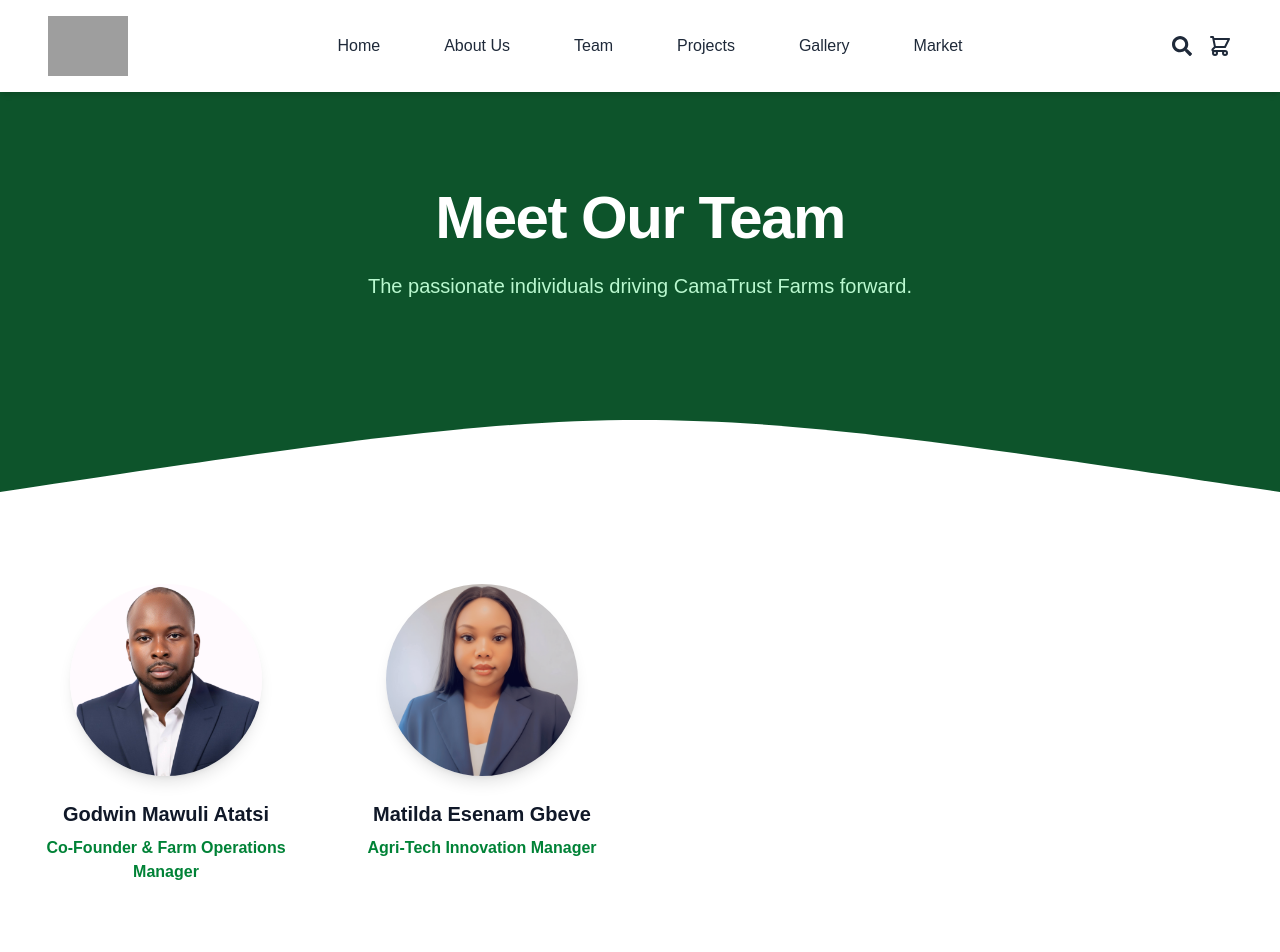
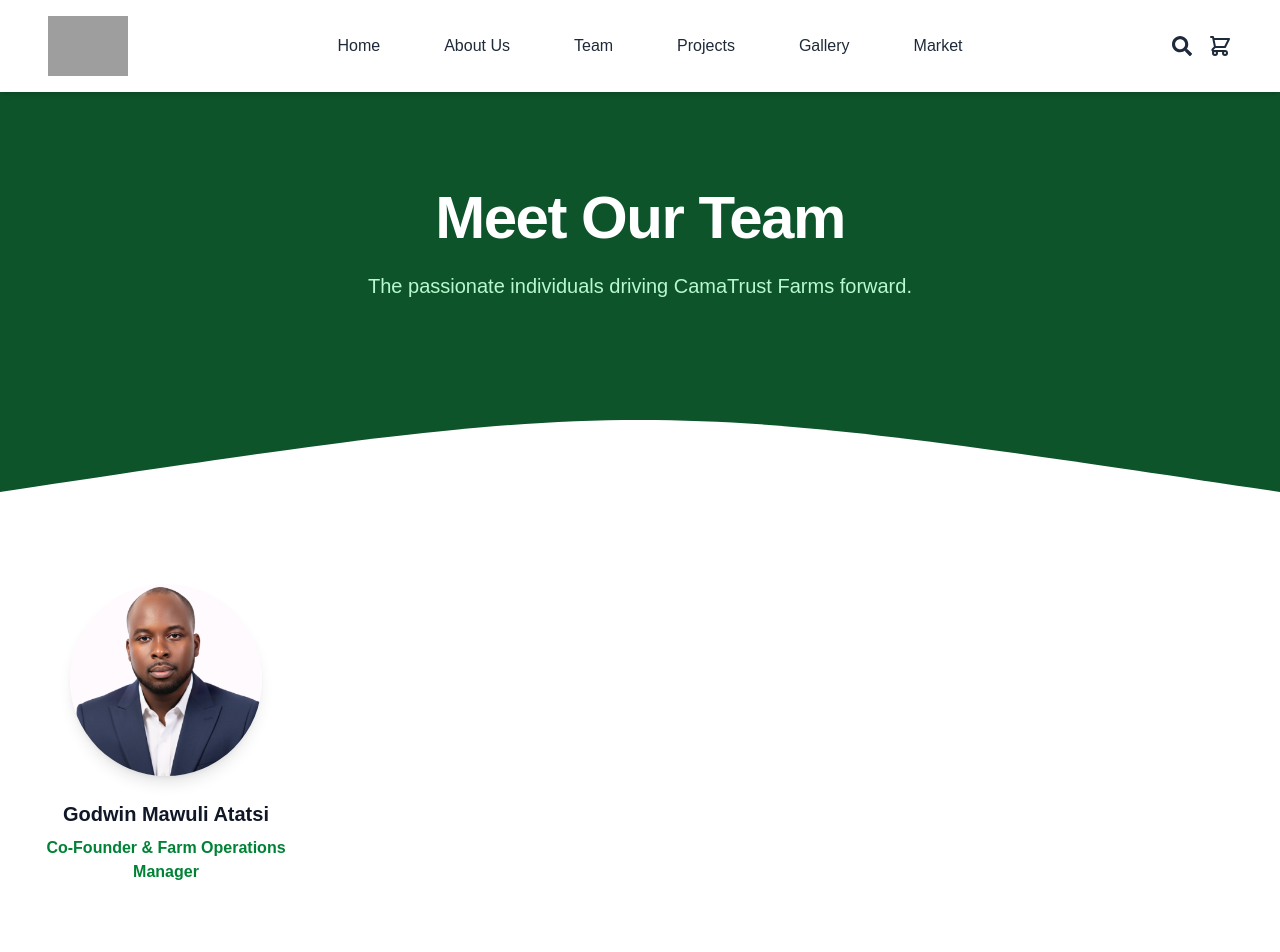
Before and after one commit to gemgeek/camatrust-farms-website, a Next.js app: page /team in a window 1280 px wide. Shown: the top 952 px of the page. Built offline with nearby package versions, Linux system fonts and the light colour scheme; grey boxes are pictures that could not be loaded.

Commit message:
Update team page

```diff
--- a/src/app/team/page.tsx
+++ b/src/app/team/page.tsx
@@ -12,11 +12,6 @@ const teamMembers = [
     name: 'Godwin Mawuli Atatsi',
     title: 'Co-Founder & Farm Operations Manager',
     imageUrl: '/ceo-picture.jpg',
-  },
-  {
-    name: 'Matilda Esenam Gbeve',
-    title: 'Agri-Tech Innovation Manager',
-    imageUrl: '/itsupport.png',
   },
 ];
 
```
